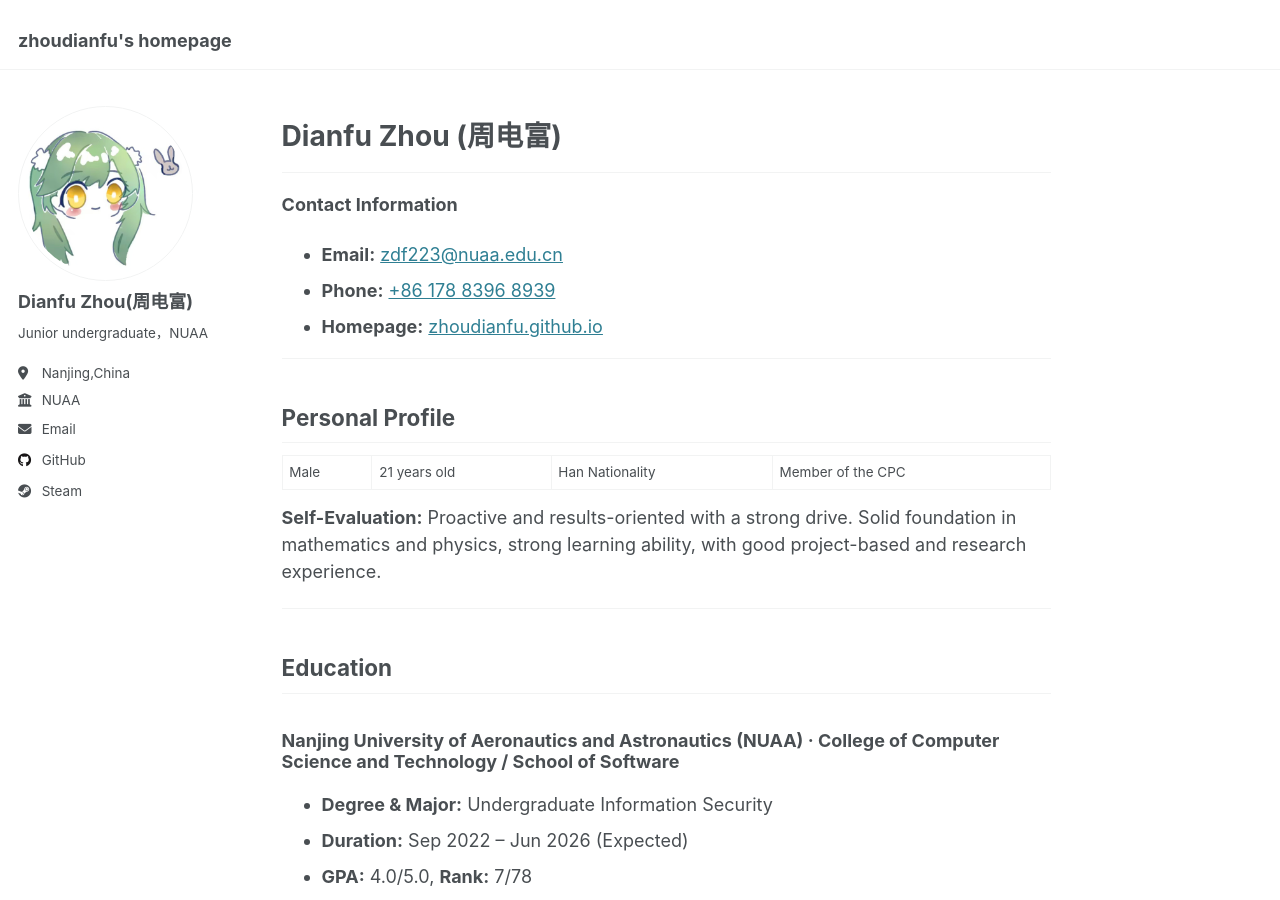
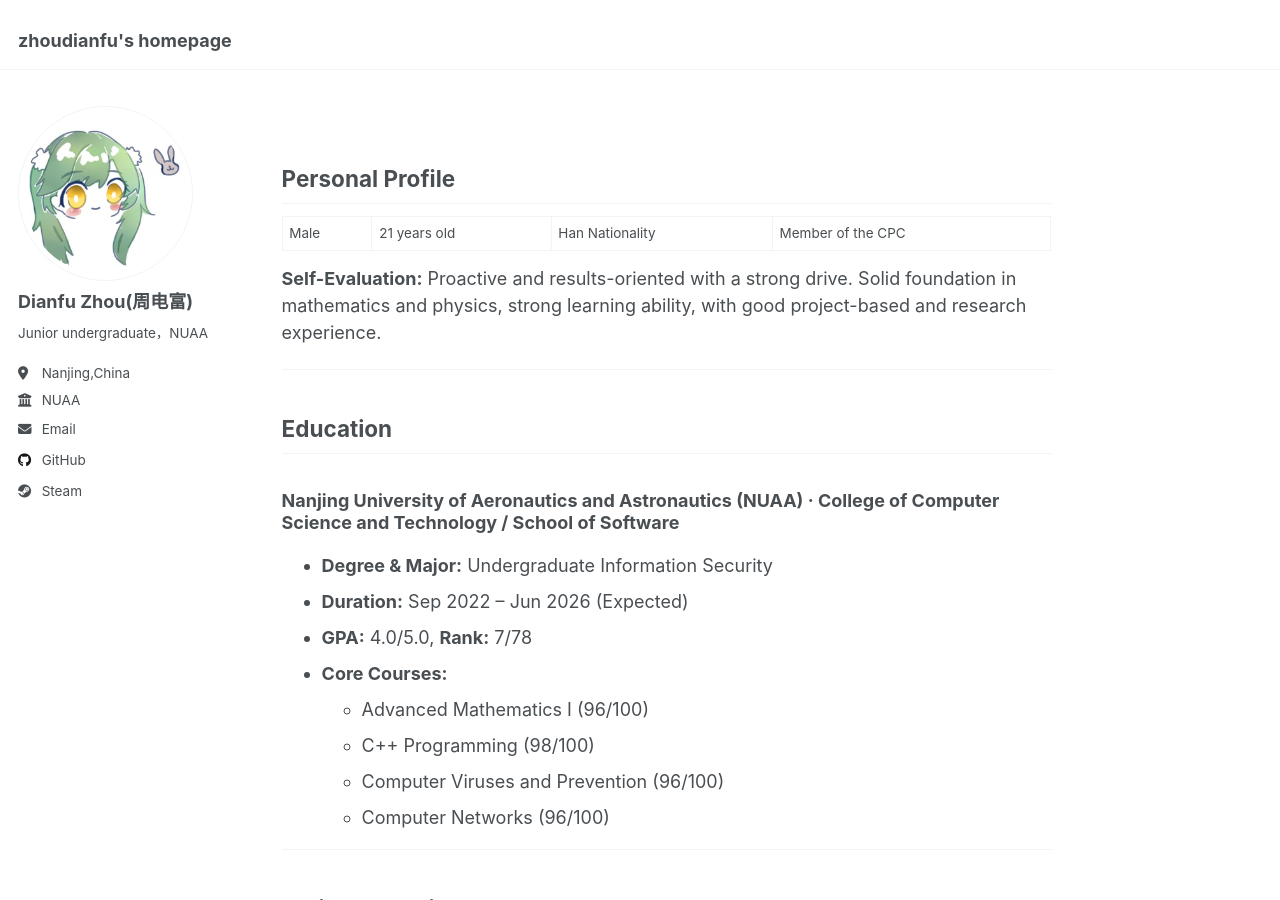
Before and after one commit to zhoudianfu/zhoudianfu.github.io, a Jekyll site: the page built from _pages/about.md, in a window 1280 px wide and 900 px high. Built offline with Jekyll 4.4.1, drawn with Linux system fonts in a browser that asks for light colours.

Commit message:
Update about.md

```diff
--- a/_pages/about.md
+++ b/_pages/about.md
@@ -6,20 +6,6 @@ author_profile: true
 redirect_from:
   - /about/
   - /about.html
----
-
-# Dianfu Zhou (周电富)
-
-
-
----
-
-**Contact Information**
-
-*   **Email:** [zdf223@nuaa.edu.cn](mailto:zdf223@nuaa.edu.cn)
-*   **Phone:** [+86 178 8396 8939](tel:+8617883968939)
-*   **Homepage:** [zhoudianfu.github.io](https://zhoudianfu.github.io/)
-
 ---
 
 ## Personal Profile
```
